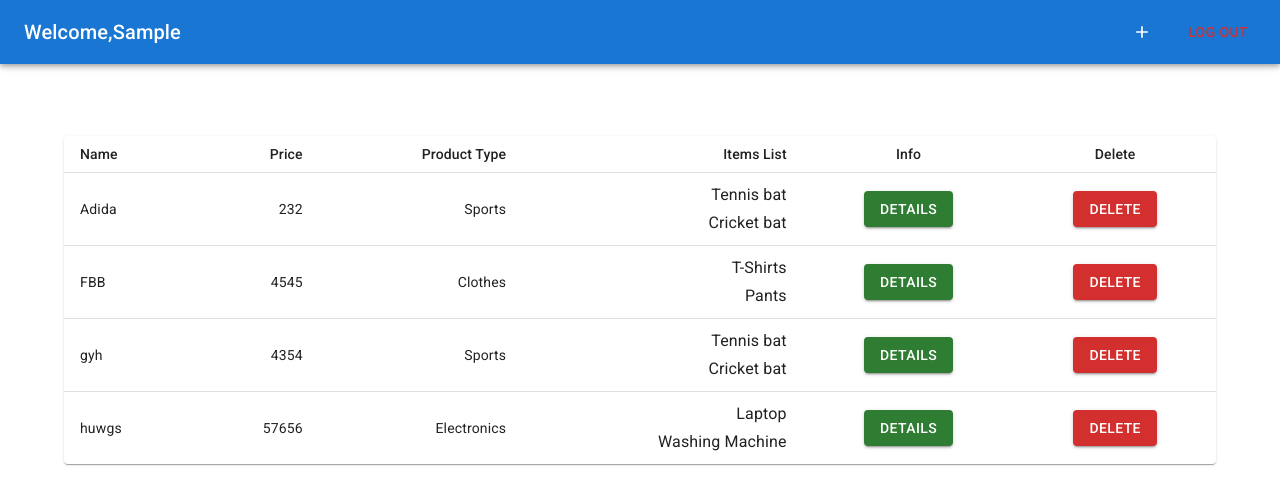
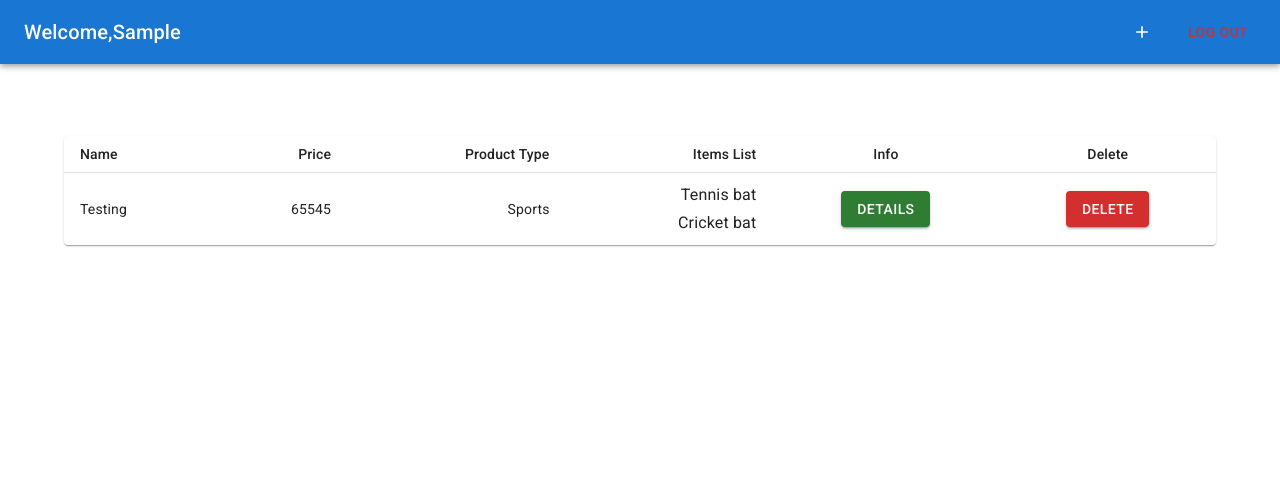
Before and after one commit to yash211/ReactJs-ProductDetails, a React (Create React App) app: page /details in a window 1280 px wide. Both pictures are taken after typing "Sample", "name@example.com", "Sample123", "Sample123" into the empty fields and a click on the button "SIGN IN". Shown: the top 504 px of the page. Built offline with nearby package versions, Linux system fonts and the light colour scheme; data requests are answered from the project's data file.

Commit message:
AxiosDelete

```diff
--- a/db.json
+++ b/db.json
@@ -1,44 +1,14 @@
 {
   "products": [
     {
-      "name": "Adida",
-      "price": "232",
-      "ptype": "Sports",
-      "pitems": [
-        "Tennis bat",
-        "Cricket bat"
-      ],
-      "id": 2
-    },
-    {
-      "name": "FBB",
-      "price": "4545",
-      "ptype": "Clothes",
-      "pitems": [
-        "T-Shirts",
-        "Pants"
-      ],
-      "id": 3
-    },
-    {
-      "name": "gyh",
-      "price": "4354",
+      "name": "Testing ",
+      "price": "65545",
       "ptype": "Sports",
       "pitems": [
         "Tennis bat",
         "Cricket bat"
       ],
       "id": 4
-    },
-    {
-      "name": "huwgs",
-      "price": "57656",
-      "ptype": "Electronics",
-      "pitems": [
-        "Laptop",
-        "Washing Machine"
-      ],
-      "id": 5
     }
   ]
 }
--- a/src/components/Home.js
+++ b/src/components/Home.js
@@ -22,6 +22,12 @@ const Home = (props) => {
     };
     getProducts();
   }, [])
+
+  const deleteItems=(id)=>{
+    //e.preventDefault();
+    axios.delete(`http://localhost:3030/products/${id}`)
+    setproDetails(prodDetail.filter((items) => items.id!==id));
+  }
 
   const [OnAdd, setOnAdd] = useState("");
   const OnLogout = () => {
@@ -53,7 +59,7 @@ const Home = (props) => {
 
       {
         (OnAdd === "true") ?
-          <DetailsForm addDetails={addDetHandler} /> : <ShowProds ProductList={prodDetail} />
+          <DetailsForm addDetails={addDetHandler} /> : <ShowProds ProductList={prodDetail} del={deleteItems} />
       }
     </div>
   )
--- a/src/components/ShowProds.js
+++ b/src/components/ShowProds.js
@@ -2,11 +2,19 @@ import {Table,TableBody,TableCell,TableContainer,TableHead,TableRow,Paper,ListIt
 import { Container } from '@mui/system';
 import Details from './Details';
 import { useState} from 'react';
+import axios from 'axios';
 const ShowProds = (props) => {
+
   const [detClick,setdetClick]=useState([])
   const onDetClick=(e,dname,dprice,dtype,ditems)=>{
     e.preventDefault();
     setdetClick([dname,dprice,dtype,ditems]);
+  }
+
+  //Delete
+  const Ondelete=(e,id)=>{
+    e.preventDefault();
+    props.del(id);
   }
   return (
     <div>
@@ -50,7 +58,7 @@ const ShowProds = (props) => {
                   <Button onClick={(e)=>onDetClick(e,row.name,row.price,row.ptype,row.pitems)}color="success" variant="contained">Details</Button>
                 </TableCell>
                 <TableCell align="center">
-                  <Button color="error" variant="contained">Delete</Button>
+                  <Button onClick={(e)=>Ondelete(e,row.id)}  color="error" variant="contained">Delete</Button>
                 </TableCell>
               </TableRow>
             ))}
```
